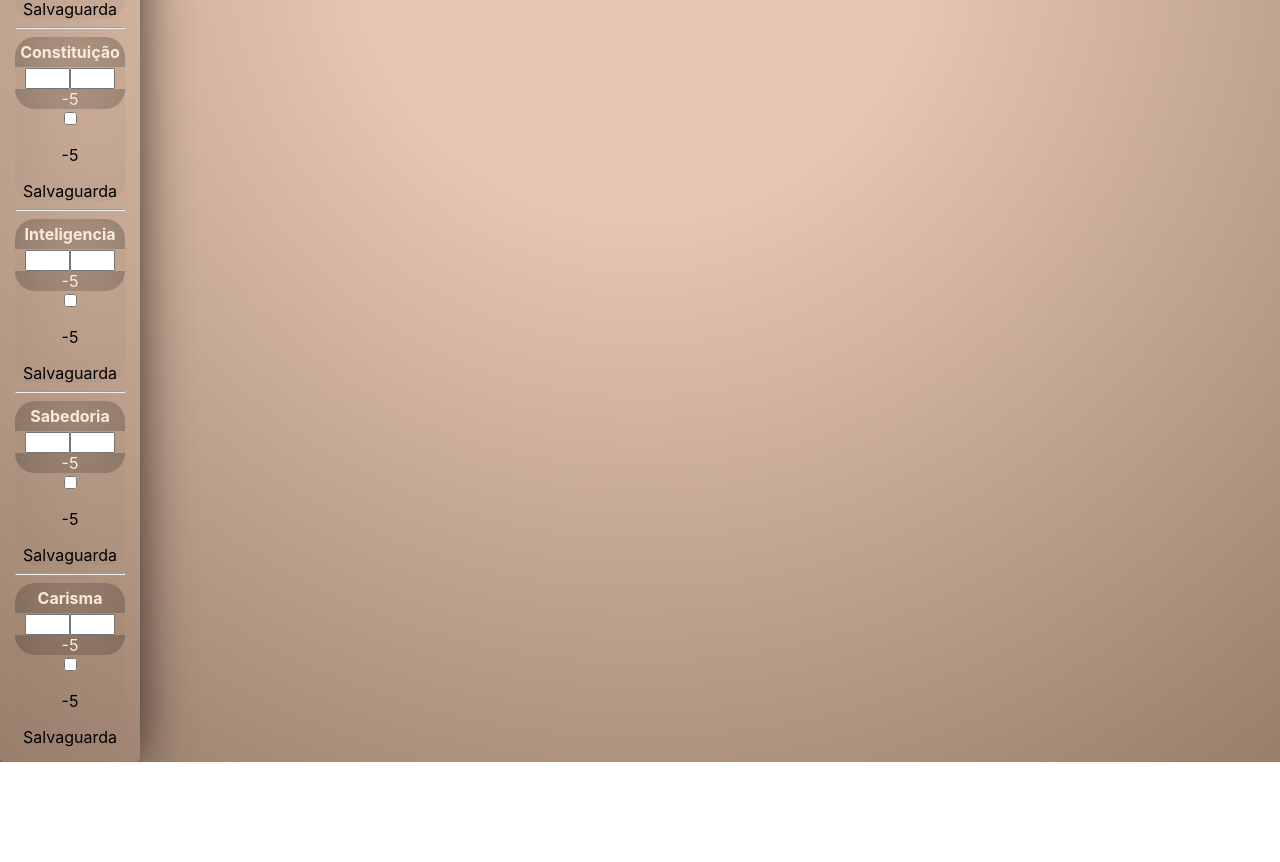
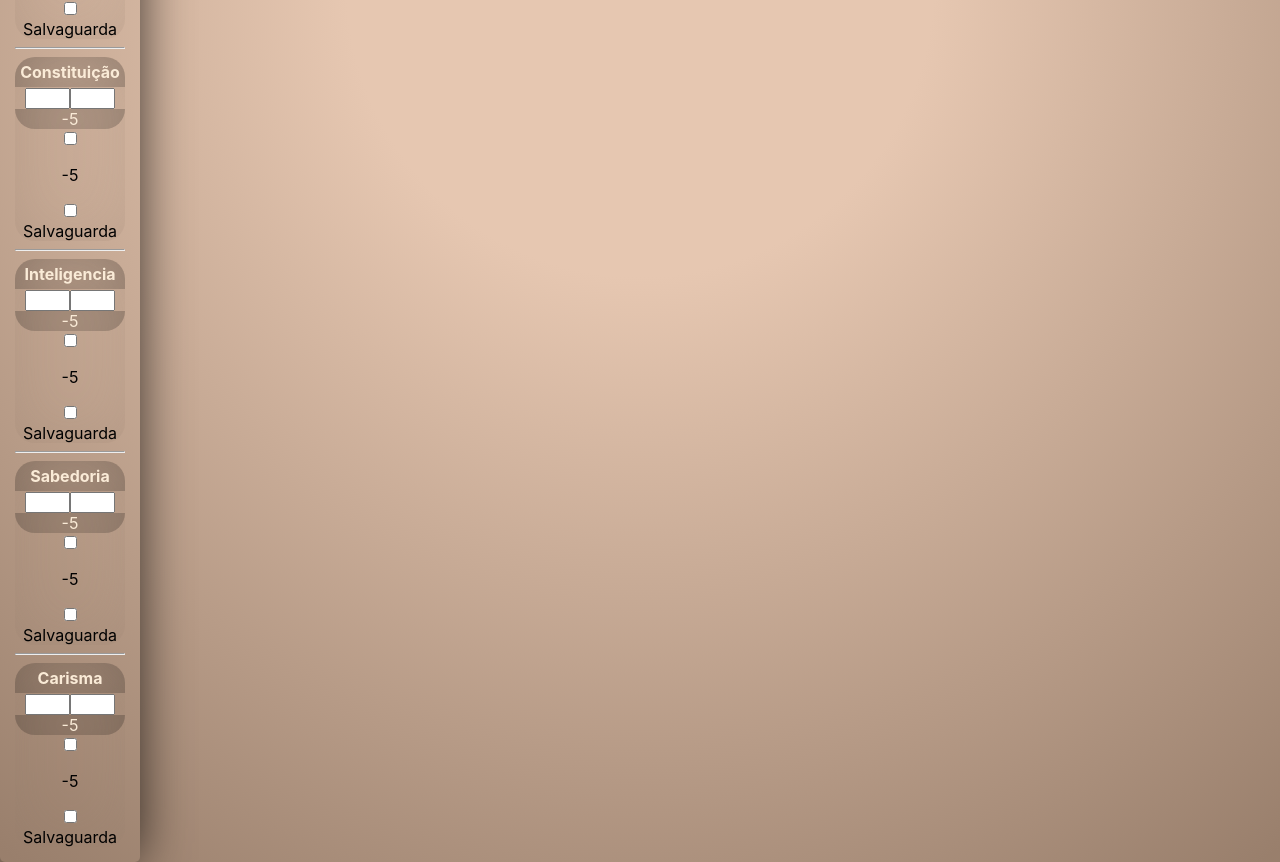
Before and after one commit to BenHurAlbertassi12/FichaDeD, a React (Create React App) app: page / in a window 1280 px wide. Shown: the part 895-1757 px from the top of the page. Before the commit the page ends 1657 px from the top, so only its background shows below. Built offline with nearby package versions, Linux system fonts and the light colour scheme.

Commit message:
aaaaaaaaaah

```diff
--- a/src/Components/Status/status.jsx
+++ b/src/Components/Status/status.jsx
@@ -188,8 +188,11 @@
             <p className='num_mod'>
               {contarNumerosPares(destreza, destrezaBonus)}
             </p>
+            <section className='salvaguarda_art' >
               <article>
+
               <input
+              className='checkbox_style'
               type='checkbox'
               checked={checkboxDestreza}
               onChange={() => setCheckboxDestreza(!checkboxDestreza)}
@@ -200,8 +203,17 @@
                   Number(bonusProficiencia)
                   : contarNumerosPares(destreza, destrezaBonus)}
               </p>
+                  </article>
+                  <article>
+                    <input
+                    className='checkbox_proficiencia'
+                    type="checkbox"
+                    checkd={'XX'}
+                    onChange={()=>setCheckboxCarisma()}
+                    />
+                  </article>
               Salvaguarda
-            </article>
+            </section>
           </>
         </article>
         <hr />
@@ -233,8 +245,11 @@
             <p className='num_mod'>
               {contarNumerosPares(constituicao, constituicaoBonus)}
             </p>
+            <section className='salvaguarda_art' >
               <article>
+
               <input
+              className='checkbox_style'
               type='checkbox'
               checked={checkboxConstituicao}
               onChange={() => setCheckboxConstituicao(!checkboxConstituicao)}
@@ -245,8 +260,17 @@
                   Number(bonusProficiencia)
                   : contarNumerosPares(constituicao, constituicaoBonus)}
               </p>
+                  </article>
+                  <article>
+                    <input
+                    className='checkbox_proficiencia'
+                    type="checkbox"
+                    checkd={'XX'}
+                    onChange={()=>setCheckboxCarisma()}
+                    />
+                  </article>
               Salvaguarda
-            </article>
+            </section>
           </>
         </article>
         <hr />
@@ -278,8 +302,11 @@
             <p className='num_mod'>
               {contarNumerosPares(inteligencia, inteligenciaBonus)}
             </p>
+            <section className='salvaguarda_art' >
               <article>
+
               <input
+              className='checkbox_style'
               type='checkbox'
               checked={checkboxInteligencia}
               onChange={() => setCheckboxInteligencia(!checkboxInteligencia)}
@@ -290,8 +317,17 @@
                   Number(bonusProficiencia)
                   : contarNumerosPares(inteligencia, inteligenciaBonus)}
               </p>
+                  </article>
+                  <article>
+                    <input
+                    className='checkbox_proficiencia'
+                    type="checkbox"
+                    checkd={'XX'}
+                    onChange={()=>setCheckboxCarisma()}
+                    />
+                  </article>
               Salvaguarda
-            </article>
+            </section>
           </>
         </article>
         <hr />
@@ -323,8 +359,11 @@
             <p className='num_mod'>
               {contarNumerosPares(sabedoria, sabedoriaBonus)}
             </p>
+            <section className='salvaguarda_art' >
               <article>
+
               <input
+              className='checkbox_style'
               type='checkbox'
               checked={checkboxSabedoria}
               onChange={() => setCheckboxSabedoria(!checkboxSabedoria)}
@@ -335,8 +374,17 @@
                   Number(bonusProficiencia)
                   : contarNumerosPares(sabedoria, sabedoriaBonus)}
               </p>
+                  </article>
+                  <article>
+                    <input
+                    className='checkbox_proficiencia'
+                    type="checkbox"
+                    checkd={'XX'}
+                    onChange={()=>setCheckboxCarisma()}
+                    />
+                  </article>
               Salvaguarda
-            </article>
+            </section>
           </>
         </article>
         <hr />
@@ -369,8 +417,11 @@
             <p className='num_mod'>
               {contarNumerosPares(carisma, carismaBonus)}
             </p>
+            <section className='salvaguarda_art' >
               <article>
+
               <input
+              className='checkbox_style'
               type='checkbox'
               checked={checkboxCarisma}
               onChange={() => setCheckboxCarisma(!checkboxCarisma)}
@@ -381,8 +432,17 @@
                   Number(bonusProficiencia)
                   : contarNumerosPares(carisma, carismaBonus)}
               </p>
+                  </article>
+                  <article>
+                    <input
+                    className='checkbox_proficiencia'
+                    type="checkbox"
+                    checkd={'XX'}
+                    onChange={()=>setCheckboxCarisma()}
+                    />
+                  </article>
               Salvaguarda
-            </article>
+            </section>
           </>
         </article>
       </section>
```
Lines whose indentation alone changed are shown as unchanged.
